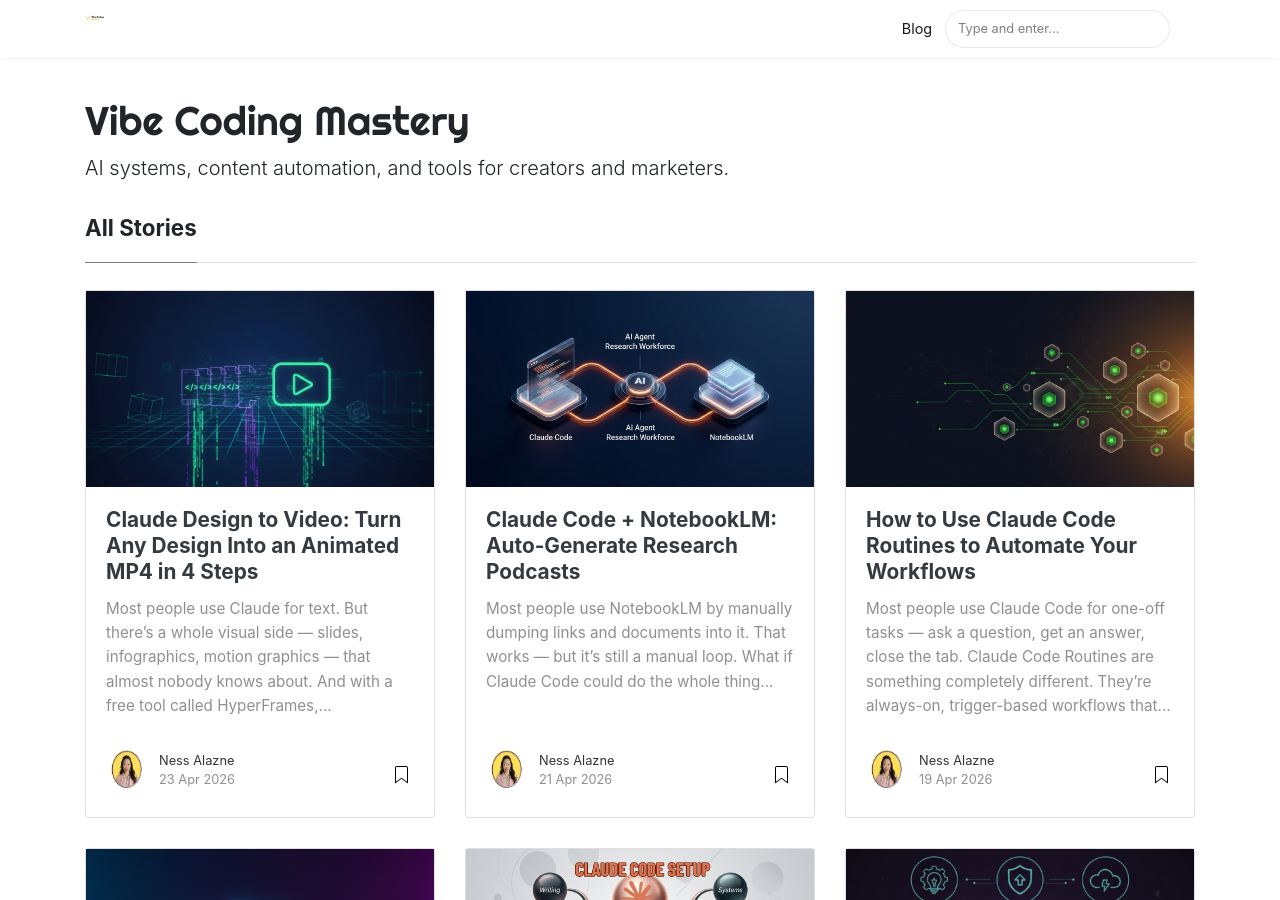
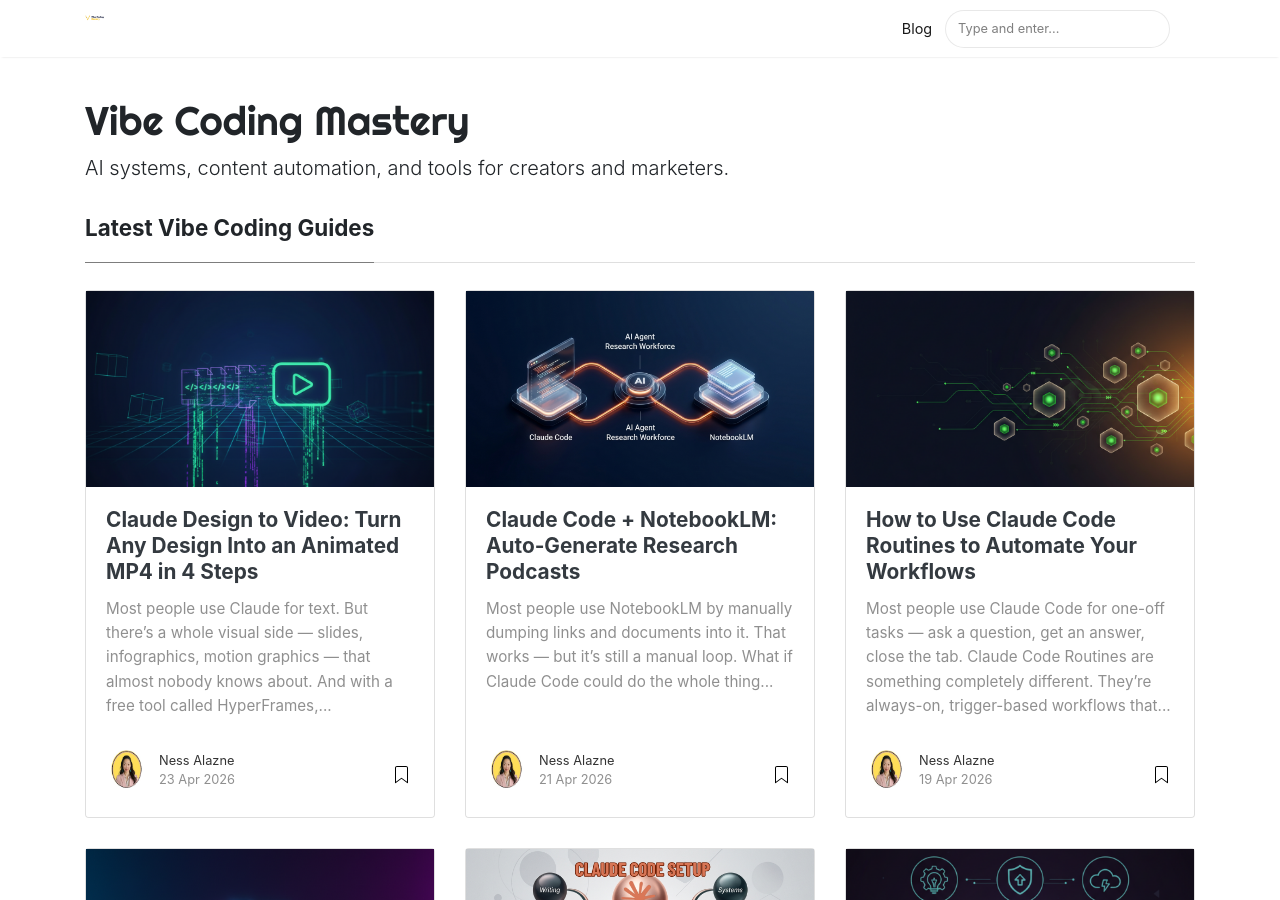
Before and after one commit to nessalazne/nessalazne.github.io, a Jekyll site: the page built from index.html, in a window 1280 px wide and 900 px high. Built offline with Jekyll 4.4.1, drawn with Linux system fonts in a browser that asks for light colours; nearby versions of some CDN libraries; the list of posts is cut into pages by our own code.

Commit message:
Rename homepage section heading from "All Stories" to "Latest Vibe Coding Guides"
Co-Authored-By: Claude Sonnet 4.6 <noreply@anthropic.com>

```diff
--- a/index.html
+++ b/index.html
@@ -9,7 +9,7 @@ title: Home
 
     <div class="section-title">
 
-        <h2><span>All Stories</span></h2>
+        <h2><span>Latest Vibe Coding Guides</span></h2>
 
     </div>
 
```
